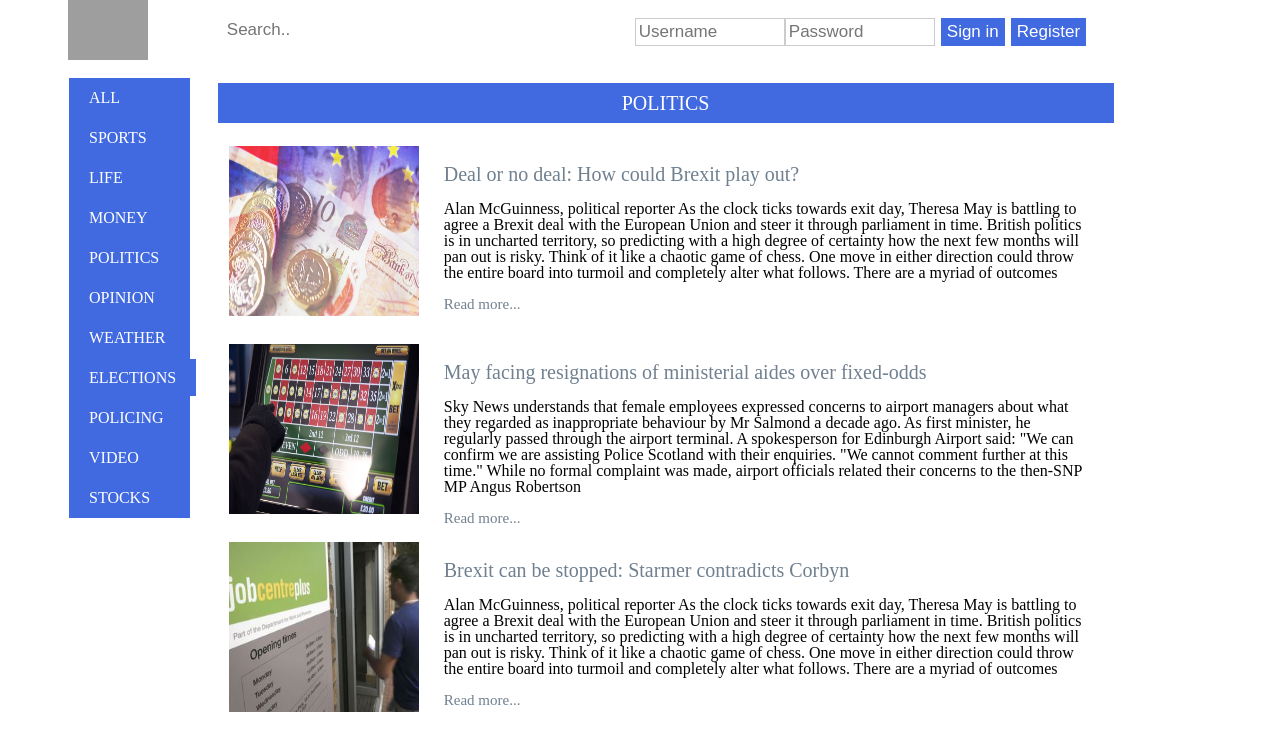
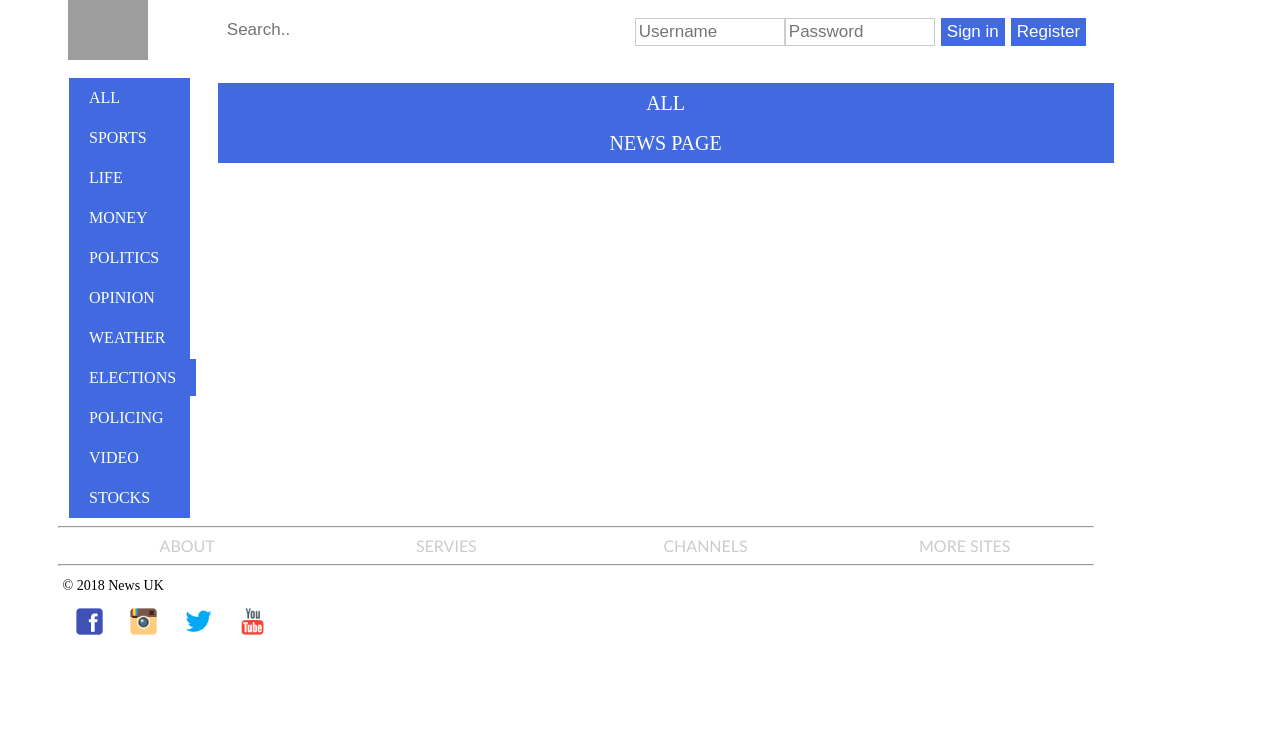
Before and after one commit to ApostleAndrew/news-react, a React (Create React App) app: page /NewsPage in a window 1280 px wide. Shown: the top 737 px of the page. Built offline with nearby package versions, Linux system fonts and the light colour scheme; grey boxes are pictures that could not be loaded.

Commit message:
install react-router-dom, add component NewsPage, use BrowserRouter, create page NewsPage without css file

```diff
--- a/package.json
+++ b/package.json
@@ -6,6 +6,7 @@
     "prop-types": "^15.6.2",
     "react": "^16.6.3",
     "react-dom": "^16.6.3",
+    "react-router-dom": "^4.3.1",
     "react-scripts": "2.1.1"
   },
   "scripts": {
--- a/src/App/Main/Main.js
+++ b/src/App/Main/Main.js
@@ -1,16 +1,17 @@
 import React from 'react'
-
+import {Route} from 'react-router-dom'
 import Menu from './Menu/Menu'
 import News from './News/News'
 import New from './News/new'
 
 import './main.css'
+import NewsPage from './News/NewsPage/NewsPage';
 
 const Main = () => {
     return (
         <section>
 			<Menu/>
-            <div className="headline"><h2>Politics</h2></div>
+            <div className="headline"><h2>All</h2></div>
             {
                 New.map(({
                     id,
@@ -19,15 +20,23 @@ const Main = () => {
                     image,
                 }) => (
                     <article key={id}>
-                    <News
+
+                    <Route path='/' exact render = {() => {
+					return (
+                        <News
                         name={name}
                         description={description}
                         image={image}
-                    />
+                        />
+						)
+				}}/>
+
+
 
                     </article>
                 ))
                 }
+                <Route path='/NewsPage' component={NewsPage} />
 	    </section>
     )
 }
--- a/src/App/Main/Menu/Menu.js
+++ b/src/App/Main/Menu/Menu.js
@@ -1,5 +1,5 @@
 import React from 'react'
-
+import {Link} from 'react-router-dom'
 import './menu.css'
 
 const Menu = () => {
@@ -7,7 +7,7 @@ const Menu = () => {
 		<div className='menu'>
 			<nav>
 				<ul>
-					<li><a href="#">All</a></li>
+					<li><Link to='/'>All</Link></li>
 					<li><a href="#">Sports</a></li>
 					<li><a href="#">Life</a></li>
 					<li><a href="money.html">Money</a></li>
--- a/src/App/Main/News/News.js
+++ b/src/App/Main/News/News.js
@@ -1,5 +1,6 @@
 import React, {Component} from 'react'
 import PropTypes from 'prop-types'
+import {Link} from 'react-router-dom'
 
 import './news.css'
 
@@ -23,13 +24,13 @@ render(){
 					<img src={image} alt=""/>
 				</div>
 				<div className="news-name">
-					<a href="#"><h2>{name}</h2></a>
+					<Link to='/NewsPage'><h2>{name}</h2></Link>
 				</div>
 				<div className="news-description">
 					<p>
                     {description}
 					</p>
-                    <div className='read-more'><a href='#'><p>Read more...</p></a></div>
+                    <Link to='/NewsPage'> <div className='read-more'><p>Read more...</p></div></Link>
 				</div>
 			</div>
     )
--- /dev/null
+++ b/src/App/Main/News/NewsPage/NewsPage.css
@@ -0,0 +1,53 @@
+
+article {
+	margin-left: 3%;
+    padding: 20px;
+    width: 70%;
+    vertical-align: top;
+}
+.headline {
+    font-size: 20px;
+    text-transform: uppercase;
+    text-align: center;
+    padding: 10px;
+    background: #4169E0;
+    color: white;
+}
+
+section:after {
+    content: "";
+    display: table;
+    clear: both;
+}
+
+.news-post {
+    margin-top:2%;
+    padding: 5px;
+    height: 850px;
+    width: 100%;
+}
+.news-photo img {
+    height: 300px;
+    width: 600px;
+    margin-left: 147px;
+}
+.news-name {
+    margin-top: -17%;
+    margin-left: 25%;
+
+}
+.news-name a {
+    text-decoration: none;
+    font-size: 20px;
+    color: slategrey;
+}
+.news-name a:hover{
+    color: black;
+}
+.news-description {
+    margin-top: 2%;
+    font-size: 19px;
+    text-align: left;
+    line-height: 1.5;
+
+}
--- /dev/null
+++ b/src/App/Main/News/NewsPage/NewsPage.js
@@ -0,0 +1,44 @@
+import React from 'react'
+
+// import './NewsPage.css'
+
+
+
+
+const NewsPage = () => {
+    return (
+		<div>
+			<div className="headline"><h2>News Page</h2></div>
+		</div>
+	// <div className="news-post">
+	// 	<div className="news-photo">
+	// 		<img src='' alt=""/>
+	// 	</div>
+	// 	<div className="news-name">
+	// 		<h2>kjghkj</h2>
+	// 		<h3>NEWS PAGE!!</h3>
+	// 	</div>
+	// 			<div className="news-description">
+	// 				<p>
+    //                 {/* By John-Paul Ford Rojas James Sillars, business reporters
+    //                 The pound has bounced back on renewed hopes that Britain and the EU are on the verge of a Brexit deal.
+	// 				Sterling rose by almost two cents against the US dollar on Tuesday to $1.30.3 as it was confirmed the cabinet was to meet on Wednesday to discuss the terms of a potential withdrawal agreement.
+	// 				:: Ministers summoned to Downing St to see Brexit deal text
+	// 				It was also up by more than half a cent against the euro to hit an eight-month high above €1.15.
+	// 				However, gains were shaky as a string of Brexiteers and the DUP lined up to say the text was unlikely to be acceptable.
+	// 				Labour said it would have to meet its six tests.
+	// 				The UK currency was given a helping hand earlier in the day by official labour market data which showed wage growth reaching a new near-decade high over the summer.
+	// 				It had tumbled close to $1.28 against the dollar on Monday after a weekend of political turbulence and reports that a number of ministers were on the verge of resigning over Theresa May's Brexit plans.
+	// 				News of the looming cabinet meeting on the draft agreement emerged on Tuesday evening.
+	// 				The pound has been gripped by volatility amid uncertainty about whether the UK will leave the EU next March without a trade deal in place.
+	// 				Simon Harvey, market analyst at Monex Europe, cautioned that more work lay ahead even if agreement was reached between the UK government and Brussels.
+	// 				"Should a deal be put on the table, sterling will likely rally up towards the $1.34 level. However, this rally may be short-lived as a key hurdle in the Brexit timeline remains - getting a deal through Parliament."
+	// 				Experts including the Bank of England expect a sharp shock to the economy if there is a "no deal" withdrawal and the UK's independent fiscal watchdog has drawn comparisons with the impact of the three-day week in 1974. */}
+
+	// 				</p>
+	// 			</div>
+	// 		</div>
+    )
+}
+
+export default NewsPage
--- a/src/App/Main/News/new.js
+++ b/src/App/Main/News/new.js
@@ -1,6 +1,7 @@
 const New = [
     {
         id:1,
+        headline: 'Politics',
         name: 'Deal or no deal: How could Brexit play out?',
         description: 'Alan McGuinness, political reporter As the clock ticks towards exit day, Theresa May is battling to agree a Brexit deal with the European Union and steer it through parliament in time. British politics is in uncharted territory, so predicting with a high degree of certainty how the next few months will pan out is risky. Think of it like a chaotic game of chess. One move in either direction could throw the entire board into turmoil and completely alter what follows. There are a myriad of outcomes',
         image:"/img/money/1.jpg",
@@ -13,6 +14,7 @@ const New = [
     },
     {
         id:3,
+        headline: 'Politics',
         name: 'Brexit can be stopped: Starmer contradicts Corbyn',
         description: 'Alan McGuinness, political reporter As the clock ticks towards exit day, Theresa May is battling to agree a Brexit deal with the European Union and steer it through parliament in time. British politics is in uncharted territory, so predicting with a high degree of certainty how the next few months will pan out is risky. Think of it like a chaotic game of chess. One move in either direction could throw the entire board into turmoil and completely alter what follows. There are a myriad of outcomes',
         image:"/img/money/3.jpg",
--- a/src/index.js
+++ b/src/index.js
@@ -2,8 +2,13 @@ import React from 'react';
 import ReactDOM from 'react-dom';
 import App from './App/App';
 import * as serviceWorker from './serviceWorker';
+import {BrowserRouter} from 'react-router-dom'
 
-ReactDOM.render(<App />, document.getElementById('root'));
+ReactDOM.render(
+    <BrowserRouter>
+        <App />
+    </BrowserRouter> , document.getElementById('root'));
+
 
 // If you want your app to work offline and load faster, you can change
 // unregister() to register() below. Note this comes with some pitfalls.
```
Also changed, not shown: 1 other file (tests, documents, lock files or other folders).
